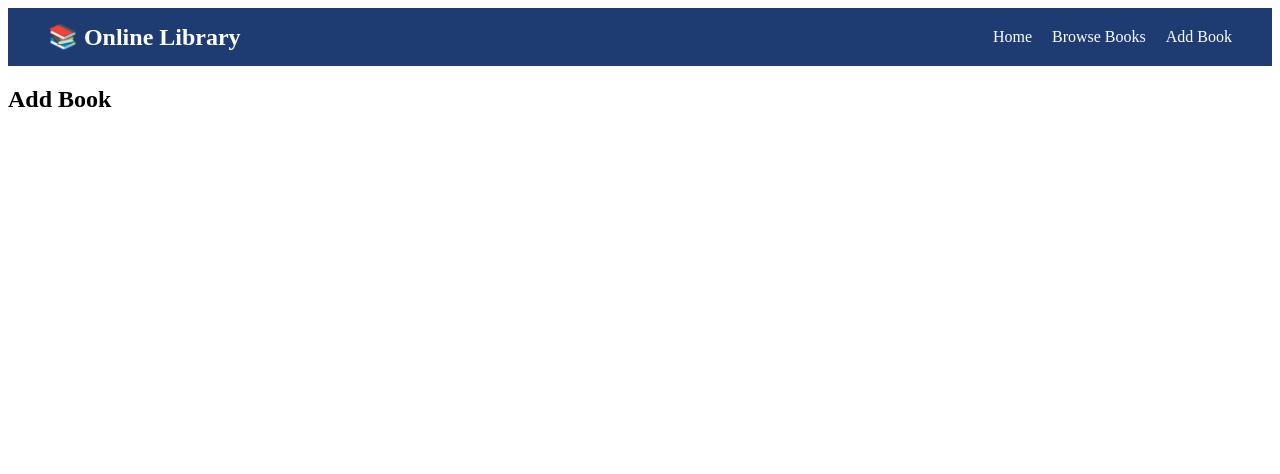
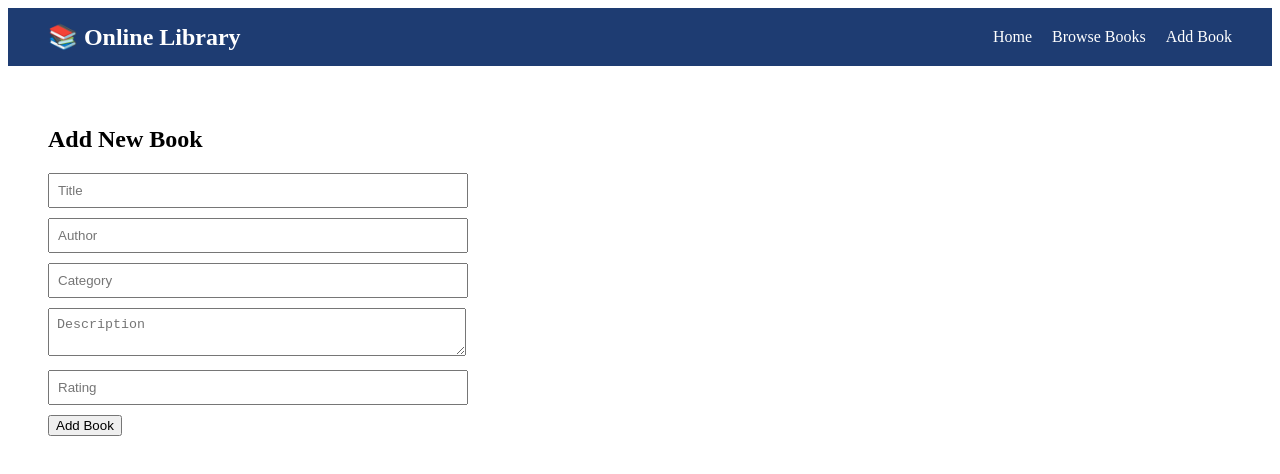
Before and after one commit to lohithkumark/online_library_system, a React (Vite) app in the folder online-library/: page /add-book in a window 1280 px wide. Shown: the top 474 px of the page. Built offline with nearby package versions, Linux system fonts and the light colour scheme.

Commit message:
Implemented AddBook form with validation and Redux dispatch

```diff
--- a/online-library/src/pages/AddBook.jsx
+++ b/online-library/src/pages/AddBook.jsx
@@ -1,5 +1,108 @@
+import { useState } from "react";
+import { useDispatch } from "react-redux";
+import { addBook } from "../redux/booksSlice";
+import { useNavigate } from "react-router-dom";
+
 function AddBook() {
-  return <h2>Add Book</h2>;
+  const dispatch = useDispatch();
+  const navigate = useNavigate();
+
+  const [formData, setFormData] = useState({
+    title: "",
+    author: "",
+    category: "",
+    description: "",
+    rating: ""
+  });
+
+  const [error, setError] = useState("");
+
+  const handleChange = (e) => {
+    setFormData({
+      ...formData,
+      [e.target.name]: e.target.value
+    });
+  };
+
+  const handleSubmit = (e) => {
+    e.preventDefault();
+
+    // Validation
+    if (
+      !formData.title ||
+      !formData.author ||
+      !formData.category ||
+      !formData.description ||
+      !formData.rating
+    ) {
+      setError("All fields are required!");
+      return;
+    }
+
+    const newBook = {
+      id: Date.now(),
+      ...formData,
+      rating: Number(formData.rating)
+    };
+
+    dispatch(addBook(newBook));
+
+    navigate("/books");
+  };
+
+  return (
+    <div style={{ padding: "40px" }}>
+      <h2>Add New Book</h2>
+
+      {error && <p style={{ color: "red" }}>{error}</p>}
+
+      <form onSubmit={handleSubmit} style={{ maxWidth: "400px" }}>
+        <input
+          type="text"
+          name="title"
+          placeholder="Title"
+          onChange={handleChange}
+          style={{ width: "100%", marginBottom: "10px", padding: "8px" }}
+        />
+
+        <input
+          type="text"
+          name="author"
+          placeholder="Author"
+          onChange={handleChange}
+          style={{ width: "100%", marginBottom: "10px", padding: "8px" }}
+        />
+
+        <input
+          type="text"
+          name="category"
+          placeholder="Category"
+          onChange={handleChange}
+          style={{ width: "100%", marginBottom: "10px", padding: "8px" }}
+        />
+
+        <textarea
+          name="description"
+          placeholder="Description"
+          onChange={handleChange}
+          style={{ width: "100%", marginBottom: "10px", padding: "8px" }}
+        />
+
+        <input
+          type="number"
+          name="rating"
+          placeholder="Rating"
+          min="1"
+          max="5"
+          step="0.1"
+          onChange={handleChange}
+          style={{ width: "100%", marginBottom: "10px", padding: "8px" }}
+        />
+
+        <button type="submit">Add Book</button>
+      </form>
+    </div>
+  );
 }
 
 export default AddBook;
--- a/online-library/src/pages/BrowseBooks.jsx
+++ b/online-library/src/pages/BrowseBooks.jsx
@@ -1,17 +1,26 @@
 import { useParams, Link } from "react-router-dom";
+import { useSelector } from "react-redux";
 import { useState } from "react";
-import books from "../data/books";
 
 function BrowseBooks() {
+  // Get category from URL
   const { category } = useParams();
+
+  // Get books from Redux store
+  const books = useSelector((state) => state.books);
+
+  // Local state for search
   const [searchTerm, setSearchTerm] = useState("");
 
-  // Filter by category
+  // Filter by category (if exists)
   let filteredBooks = category
-    ? books.filter((book) => book.category === category)
+    ? books.filter(
+        (book) =>
+          book.category.toLowerCase() === category.toLowerCase()
+      )
     : books;
 
-  // Filter by search
+  // Filter by search (title or author)
   filteredBooks = filteredBooks.filter(
     (book) =>
       book.title.toLowerCase().includes(searchTerm.toLowerCase()) ||
@@ -20,7 +29,9 @@ function BrowseBooks() {
 
   return (
     <div style={{ padding: "40px" }}>
-      <h2>Browse Books {category && ` - ${category}`}</h2>
+      <h2>
+        Browse Books {category && ` - ${category}`}
+      </h2>
 
       {/* Search Bar */}
       <input
@@ -35,7 +46,7 @@ function BrowseBooks() {
         }}
       />
 
-      {/* Book List */}
+      {/* Books List */}
       <div style={{ display: "grid", gap: "20px" }}>
         {filteredBooks.length === 0 ? (
           <p>No books found.</p>
@@ -50,8 +61,12 @@ function BrowseBooks() {
               }}
             >
               <h3>{book.title}</h3>
-              <p>{book.author}</p>
-              <Link to={`/book/${book.id}`}>View Details</Link>
+              <p><strong>Author:</strong> {book.author}</p>
+              <p><strong>Category:</strong> {book.category}</p>
+
+              <Link to={`/book/${book.id}`}>
+                View Details
+              </Link>
             </div>
           ))
         )}
```
